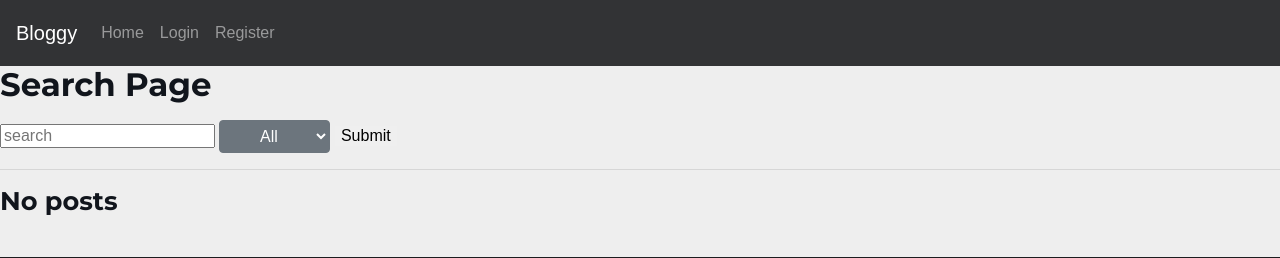
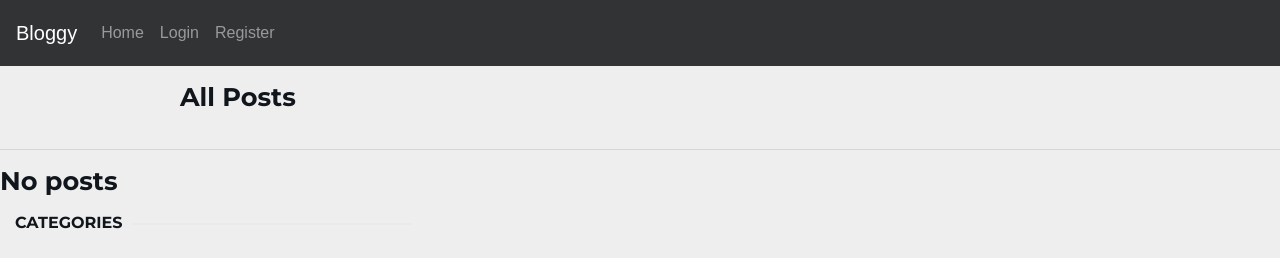
Before and after one commit to Tarek-Hassan/BLOGER-_Django, a Django app: a page that uses templates/blogviews/search.html in a window 1280 px wide. Shown: the top 258 px of the page. Run offline with Django 3.2, Linux system fonts and the light colour scheme; data comes from the database, SQL or seed files in the repository; some libraries are stand-ins or nearby versions; some web fonts are replaced.

Commit message:
adjusting the design of search page

```diff
--- a/blog/views.py
+++ b/blog/views.py
@@ -44,8 +44,9 @@ def search(request, slug):
 
     contents = ShortIntro(posts)
     posts = merge(posts, contents)
-
-    return render(request, 'blogviews/search.html', {'posts': posts})
+    cats = Category.objects.all()
+    return render(request, 'blogviews/search.html', {'post_list': posts,
+                                                     'categories': cats})
 
 def home(request):
     cats = Category.objects.all()
--- a/templates/blogviews/search.html
+++ b/templates/blogviews/search.html
@@ -1,41 +1,85 @@
-{% extends 'admin/base1.html'%}
+{% extends 'admin/base1.html' %}
+{% load static %}
+
+<style>
+    body {
+        font-family: "Roboto", sans-serif;
+        font-size: 18px;
+        background-color: #fdfdfd;
+    }
+
+    .head_text {
+        color: white;
+    }
+
+    .card {
+        box-shadow: 0 16px 48px #E3E7EB;
+    }
+</style>
+
+{% block main %}
+
+<header class="masthead">
+    <div class="overlay"></div>
+    <div class="container">
+        <div class="row">
+            <div class=" col-md-8 col-md-10 mx-auto">
+                <div class="site-heading">
+                    <h2 class=" site-heading my-2 mt-3 text-black"> All Posts </h2>
+                    </p>
+                </div>
+
+            </div>
+        </div>
+    </div>
+</header>
 
 
-{% block main%}
-<h1>Search Page</h1>
-<form method="POST" action = "{% url 'search' user.username %}">
-    <input type="text" name="textfield" placeholder="search"/>
-    <select class="btn btn-secondary dropdown-toggle" name="option">
-        <option value = "all">All</option>
-        <option value = "content">Content</option>
-        <option value = "title">Title</option>
-        <option value = "author">Author</option>
-        <option value = "category">Category</option>
-        <option value = "tags">Tag</option>
-    </select>
-    {% csrf_token %}
-    <button type="submit">Submit</button>
-</form>
-{% if posts %}
-{% for post in posts %}
-        <hr>
-        <div style="border: 5px solid black; padding: 40px; opacity: .8; ">
-            <a href="{% url 'post_detail' post.0.slug  %}">
-                <img src="{{post.0.image.url}}" style="float:right; width:150px; height:100px;">
-                <li>{{post.0.title}}</li>
+
+{% if post_list %}
+
+<div class="container">
+    <div class="row main category-page">
+        <div class="col-md-8">
+            {% for post in post_list %}
+          <!-- post content -->
+            <div class="section-row">
+                    <div class="shadow-section px-5 py-5">
+                        <div class="post-image">
+                            <a href="{% url 'post_detail' post.0.slug%}"><img src={{post.0.image.url}} class="img-thumbnail rounded" style="max-width: 100%;"></a>
+                        </div>
+
+                        <div class="post-category py-2">
+                            <a href="{% url 'category_posts' post.0.category_id %}">{{post.0.category}}</a>
+                        </div>
+                        <h1>{{post.0.title}}</h1>
+                        <ul class="post-meta">
+                            <li><a>{{post.0.author}}</a></li>
                             <li>{{post.0.created_on}}</li>
-            </a>
-            <span><b>likes:</b> {{post.0.likes}}   ||</span>
-            <span> <b>tags:</b> </span>
+                        </ul>
+                        <p class="text-muted">{{ post.0.likes }} likes | {{ post.0.dislikes }} dislikes</p>
+
                         {% for tag in post.0.tags.all %}
-                <a href="{% url 'search' tag %}"><span> {{tag}}</span></a><span>,</span>
+                            <p>
+                            <span><b>tags: </b><a href="{% url 'search' tag %}">{{tag}}</a></span> </p>
                         {% endfor %}
                         <br>
-            <P style="display: inline;">{{post.1}}</P>
+
+                    </div>
             </div>
             {% endfor %}
+        </div>
+        <div>
         {% else %}
         <hr>
         <h2>No posts</h2>
         {% endif %}
-{% endblock %}
+        </div>
+        <div class="col-md-4 mt-3">
+            {% block sidebar %}
+                {% include 'blogviews/sidebar.html' with categories=categories %}
+            {% endblock sidebar%}
+        </div>
+    </div>
+</div>
+{%endblock main%}
```
Lines whose indentation alone changed are shown as unchanged.
